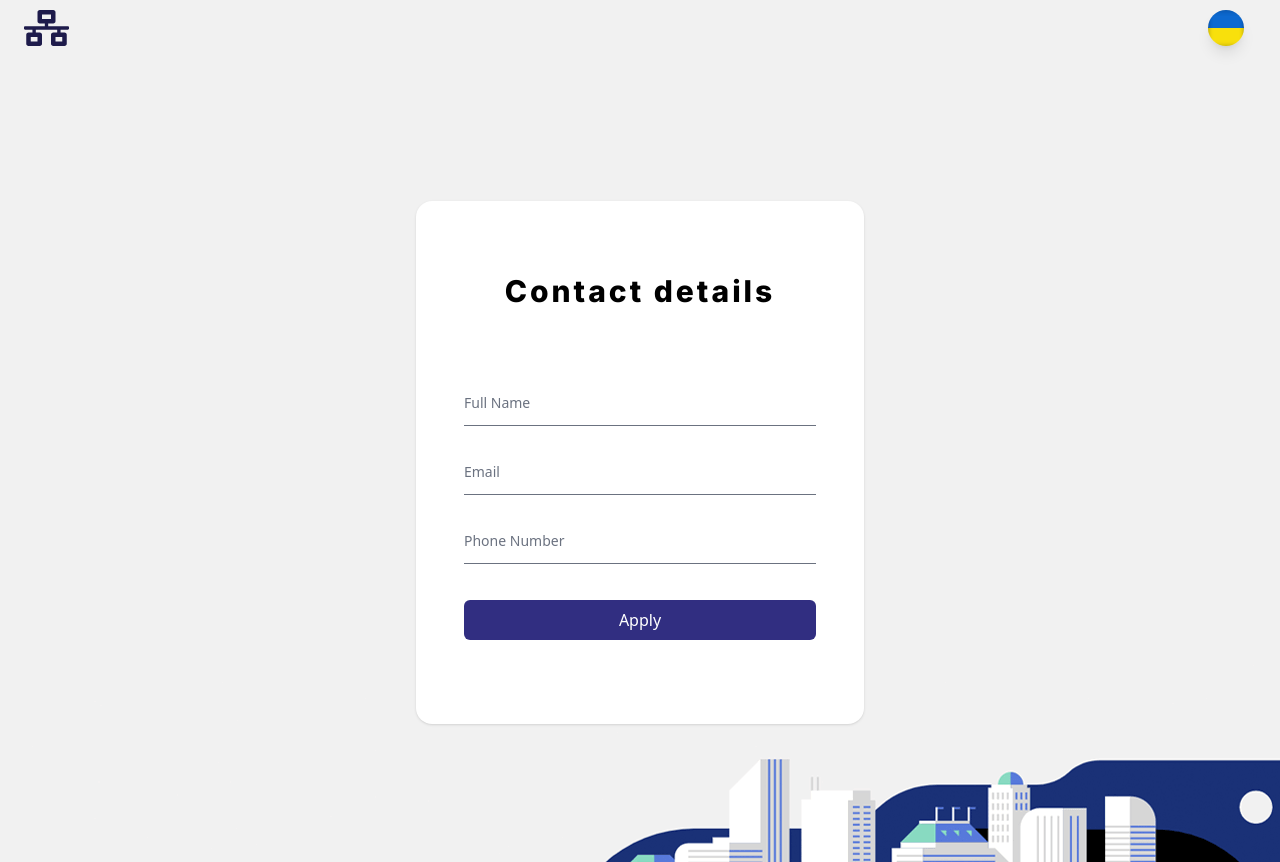
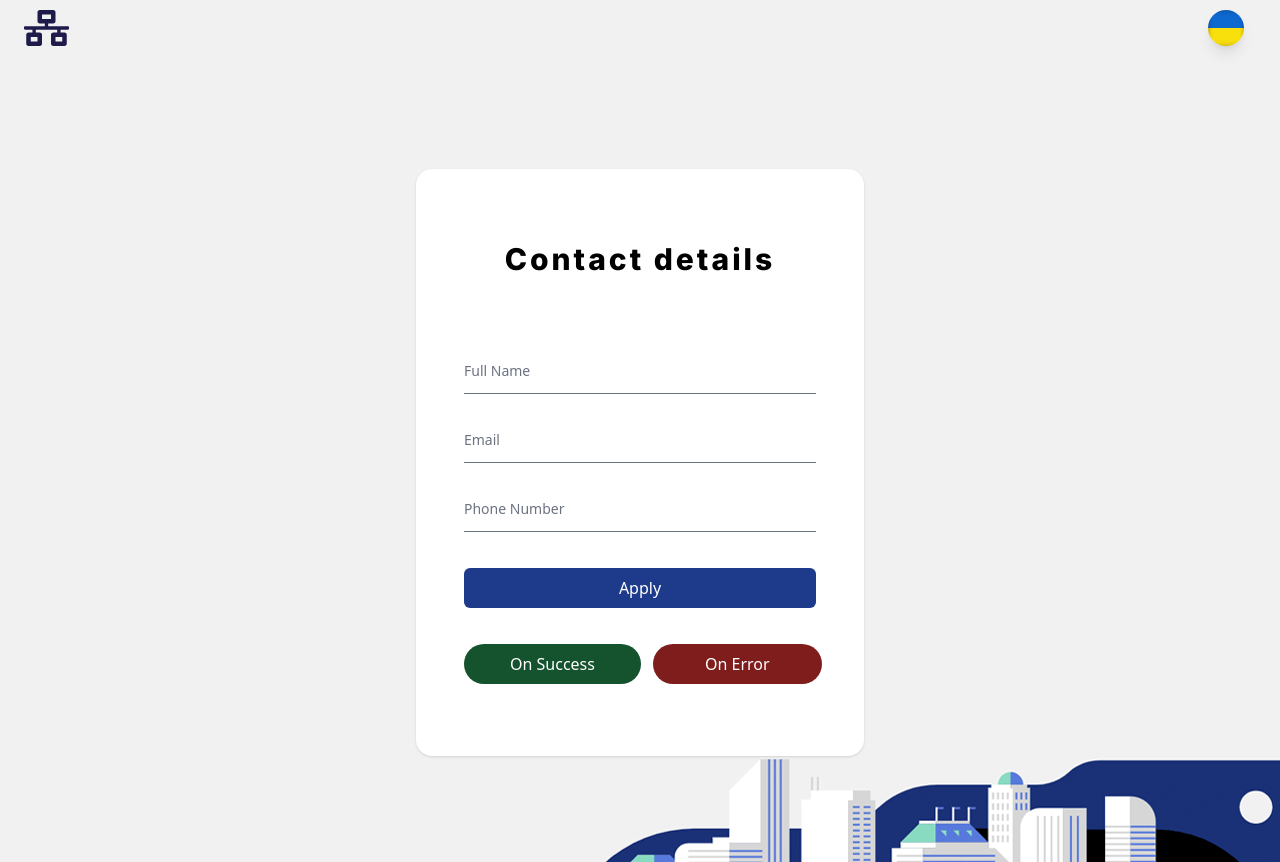
Before and after one commit to dianamatkava/cosmicpython-fastapi, a Flask app: page / in a window 1280 px wide. Run offline with Flask 2, Linux system fonts and the light colour scheme; style sheets or scripts are compiled from the project's sources.

Commit message:
Adds test buttons

```diff
--- a/templates/arb-form.html
+++ b/templates/arb-form.html
@@ -71,7 +71,16 @@
                     </div>
                     </div>
                     <div id='subbmit'>
-                        <div class='mb-6'><a onclick='onSendMessage()' class="my-9 rounded-md bg-indigo-900 px-10 py-2 text-white cursor-pointer text-center block w-full">Apply</a></div>
+                        <div class='mb-6'><a onclick="() => { console.log('Send message works')}" class="my-9 rounded-md bg-blue-900 px-10 py-2 text-white cursor-pointer text-center block w-full">Apply</a></div>
+                    </div>
+
+                    <div class="flex">
+                        <div id='success'>
+                            <div class='mb-6'><a onclick="() => { console.log('Success')}" class="mr-3 rounded-full bg-green-900 px-10 py-2 text-white cursor-pointer text-center block w-full">On Success</a></div>
+                        </div>
+                        <div id='error'>
+                            <div class='mb-6'><a onclick="() => { console.log('Error')}" class="mx-3 rounded-full bg-red-900 px-10 py-2 text-white cursor-pointer text-center block w-full">On Error</a></div>
+                        </div>
                     </div>
 
                 </form>
```
